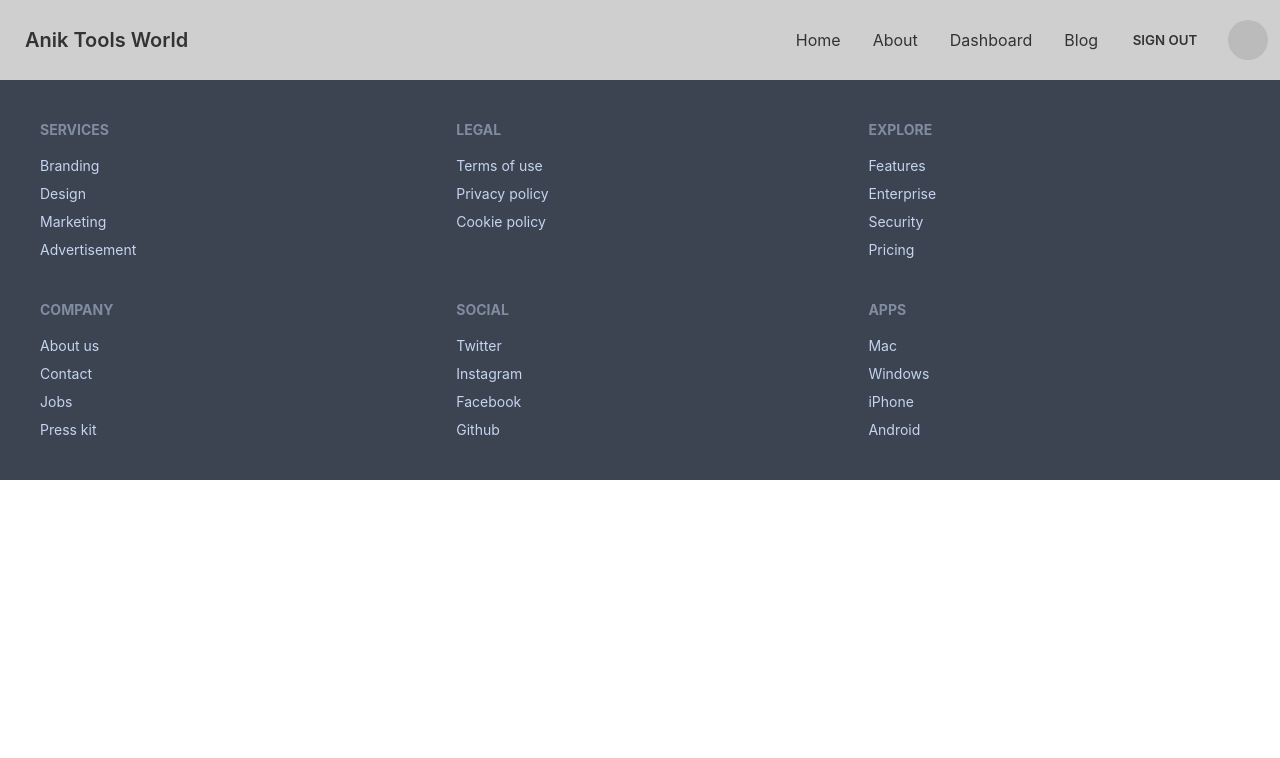
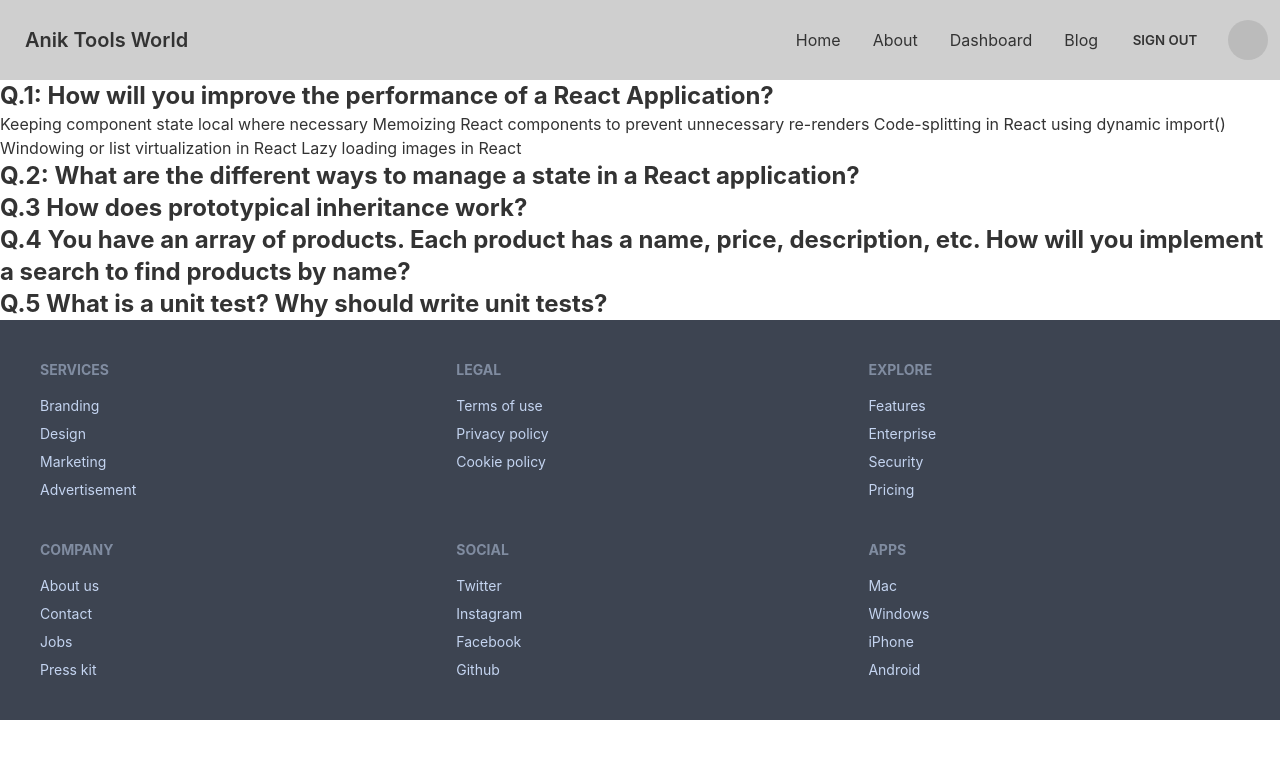
Before and after one commit to rabiulim/anik-tools-world-client-A-12, a React (Create React App) app: page /blog in a window 1280 px wide. Shown: the top 758 px of the page. Built offline with nearby package versions, Linux system fonts and the light colour scheme; no server answers; sample sign-in values are in the browser's storage.

Commit message:
blogs added

```diff
--- a/src/App.js
+++ b/src/App.js
@@ -1,6 +1,7 @@
 
 import { Route, Routes } from 'react-router-dom';
 import './App.css';
+import Blog from './components/Blog/Blog';
 import Dashboard from './components/Dashboard/Dashboard';
 import MyOrder from './components/Dashboard/MyOrder';
 import MyProfile from './components/Dashboard/MyProfile';
@@ -22,6 +23,7 @@ function App() {
         <Route path='/home' element={<Home></Home>}></Route>
         <Route path='/login' element={<Login />}></Route>
         <Route path='/signup' element={<SignUp />}></Route>
+        <Route path='/blog' element={<Blog />}></Route>
         <Route path='/tool/:toolId' element={<RequireAuth><ToolBuy /></RequireAuth>}></Route>
         <Route path='/dashboard' element={<Dashboard></Dashboard>}>
           <Route path='/dashboard/myorders' element={<MyOrder></MyOrder>}></Route>
--- /dev/null
+++ b/src/components/Blog/Blog.js
@@ -0,0 +1,24 @@
+import React from 'react';
+
+const Blog = () => {
+    return (
+        <div>
+            <h1 className='text-2xl font-bold'>Q.1: How will you improve the performance of a React Application?</h1>
+            <p>Keeping component state local where necessary
+                Memoizing React components to prevent unnecessary re-renders
+                Code-splitting in React using dynamic import()
+                Windowing or list virtualization in React
+                Lazy loading images in React</p>
+            <h1 className='text-2xl font-bold'>Q.2: What are the different ways to manage a state in a React application?</h1>
+            <p></p>
+            <h1 className='text-2xl font-bold'>Q.3 How does prototypical inheritance work?</h1>
+            <p></p>
+            <h1 className='text-2xl font-bold'>Q.4 You have an array of products. Each product has a name, price, description, etc. How will you implement a search to find products by name?</h1>
+            <p></p>
+            <h1 className='text-2xl font-bold'>Q.5 What is a unit test? Why should write unit tests?</h1>
+            <p></p>
+        </div>
+    );
+};
+
+export default Blog;
--- a/src/components/Home/ToolBuy.js
+++ b/src/components/Home/ToolBuy.js
@@ -1,20 +1,30 @@
-import React from 'react';
+import React, { useEffect, useState } from 'react';
 import { useParams } from 'react-router-dom';
 
 const ToolBuy = () => {
     const { toolId } = useParams();
 
+    const [tool, setTool] = useState({})
+
+    useEffect(() => {
+        const url = `http://localhost:5000/tool/${toolId}`
+        fetch(url)
+            .then(res => res.json())
+            .then(data => setTool(data))
+    }, [])
+
     const handlePayment = event => {
         event.preventDefault();
         const quantity = event.target.quantity.value;
-        console.log(quantity)
     }
 
     return (
         <div class="card mx-auto w-96 bg-base-100 shadow-xl">
             <div class="card-body">
-                <h2 class="card-title">Card title!</h2>
-                <p>If a dog chews shoes whose shoes does he choose?</p>
+                <h2 class="card-title">{tool.name}</h2>
+                <p>{tool.description}</p>
+                <p className='text-xl font-bold'>Available Quantity:{tool.availableQuantity}</p>
+                <p className='text-xl font-bold'>Minimum Order Quantity:{tool.minimumOrder}</p>
                 <form onSubmit={handlePayment} className='grid grid-cols-1 gap-3 justify-items-center mt-2'>
                     <input type="number" name='quantity' placeholder="Plz Enter Quantity" class="input input-bordered input-primary w-full max-w-xs" />
                     <input type="submit" value="Pay Now" className="btn btn-secondary w-full max-w-xs" />
```
